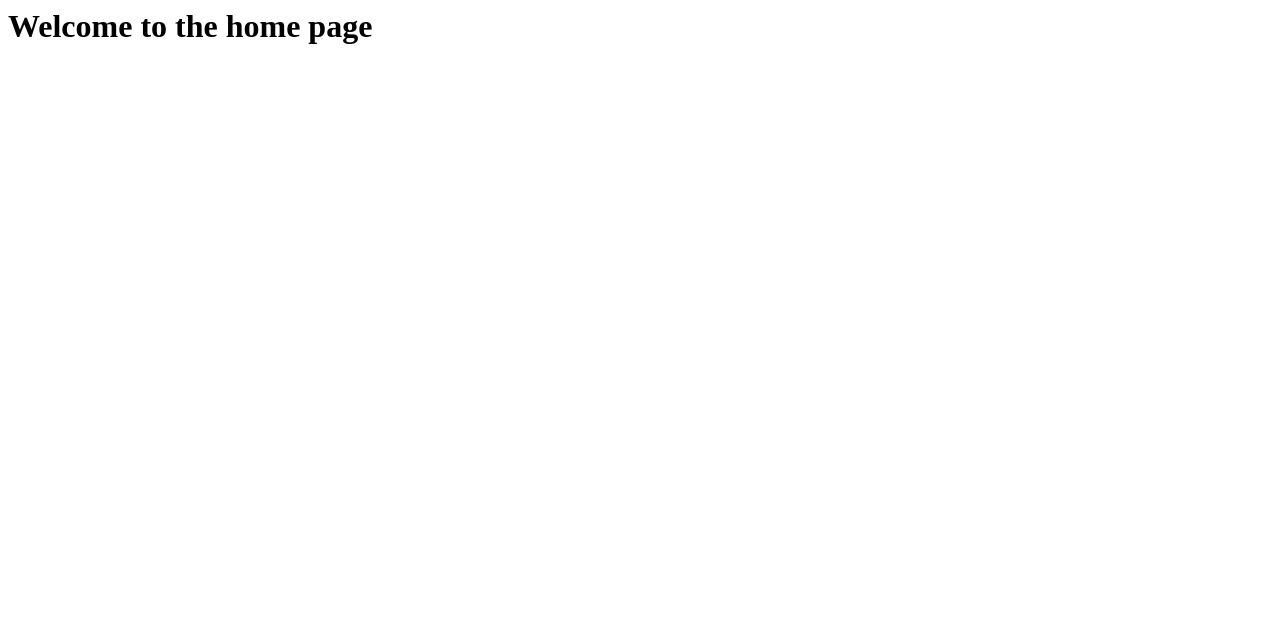
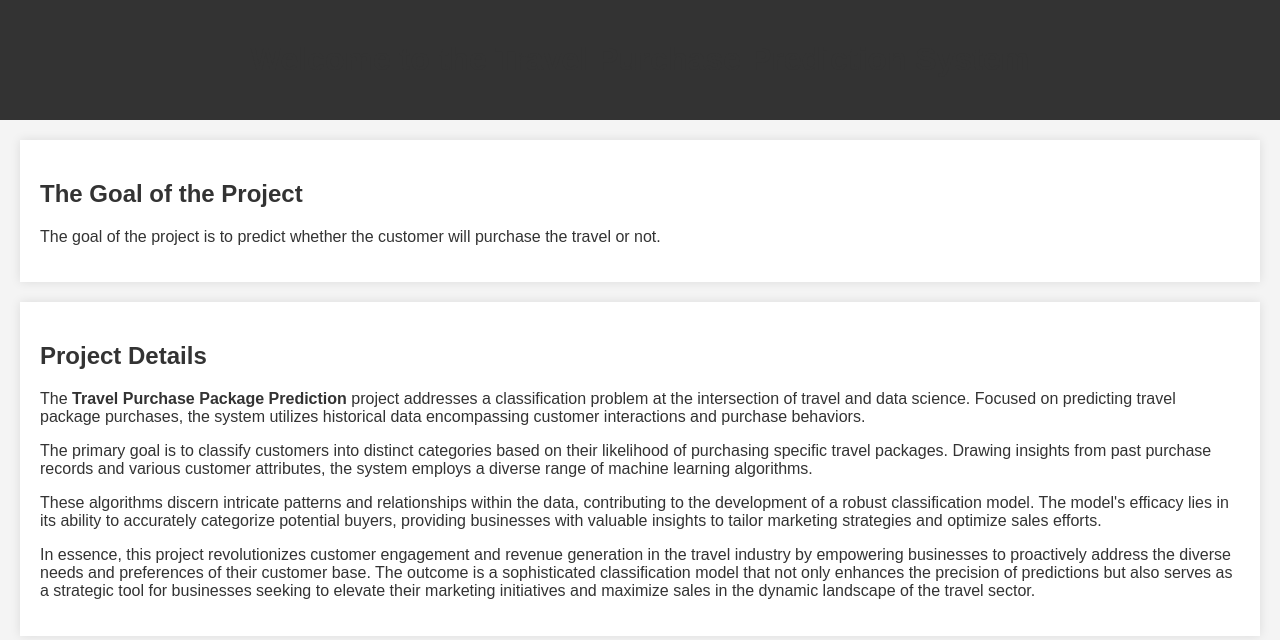
Before and after one commit to Aadilhussain378/iNeuron_internship, a Flask app: page / in a window 1280 px wide. Shown: the top 640 px of the page. Run offline with Flask 3, Linux system fonts and the light colour scheme.

Commit message:
updated index.html

```diff
--- a/templates/home.html
+++ b/templates/home.html
@@ -226,6 +226,7 @@
 
             <div>
                 <label for="predict_datapoint" style="color: brown;text-align: center;">SUBMIT DETAILS FOR PREDICTION</label>
-                <input type="submit" name="predict" id="predict_datapoint" style="color: brown;text-align: center;">
+                <input type="submit" name="predict" id="predict_datapoint" style="color: black; text-align: center;">
+
 
             </div
--- a/templates/index.html
+++ b/templates/index.html
@@ -1 +1,58 @@
-<h1>Welcome to the home page</h1>
+<!DOCTYPE html>
+<html lang="en">
+
+<head>
+    <meta charset="UTF-8">
+    <meta name="viewport" content="width=device-width, initial-scale=1.0">
+    <title>Travel Purchase Prediction System</title>
+    <style>
+        body {
+            font-family: 'Arial', sans-serif;
+            background-color: #f4f4f4;
+            margin: 0;
+            padding: 0;
+        }
+
+        header {
+            background-color: #333;
+            color: #fff;
+            text-align: center;
+            padding: 20px 0;
+        }
+
+        section {
+            margin: 20px;
+            padding: 20px;
+            background-color: #fff;
+            box-shadow: 0 0 10px rgba(0, 0, 0, 0.1);
+        }
+
+        h1, h2, p {
+            color: #333;
+        }
+    </style>
+</head>
+
+<body>
+    <header>
+        <h1>Welcome to the Travel Purchase Prediction System</h1>
+    </header>
+
+    <section>
+        <h2>The Goal of the Project</h2>
+        <p>The goal of the project is to predict whether the customer will purchase the travel or not.</p>
+    </section>
+
+    <section>
+        <h2>Project Details</h2>
+        <p>The <strong>Travel Purchase Package Prediction</strong> project addresses a classification problem at the intersection of travel and data science. Focused on predicting travel package purchases, the system utilizes historical data encompassing customer interactions and purchase behaviors.</p>
+
+        <p>The primary goal is to classify customers into distinct categories based on their likelihood of purchasing specific travel packages. Drawing insights from past purchase records and various customer attributes, the system employs a diverse range of machine learning algorithms.</p>
+
+        <p>These algorithms discern intricate patterns and relationships within the data, contributing to the development of a robust classification model. The model's efficacy lies in its ability to accurately categorize potential buyers, providing businesses with valuable insights to tailor marketing strategies and optimize sales efforts.</p>
+
+        <p>In essence, this project revolutionizes customer engagement and revenue generation in the travel industry by empowering businesses to proactively address the diverse needs and preferences of their customer base. The outcome is a sophisticated classification model that not only enhances the precision of predictions but also serves as a strategic tool for businesses seeking to elevate their marketing initiatives and maximize sales in the dynamic landscape of the travel sector.</p>
+    </section>
+</body>
+
+</html>
```
